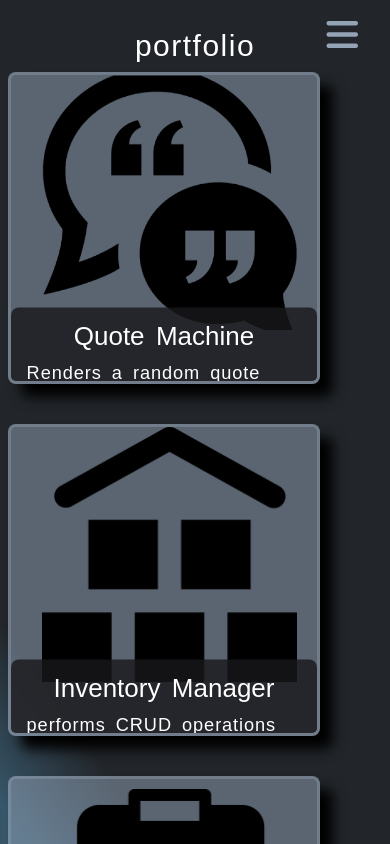
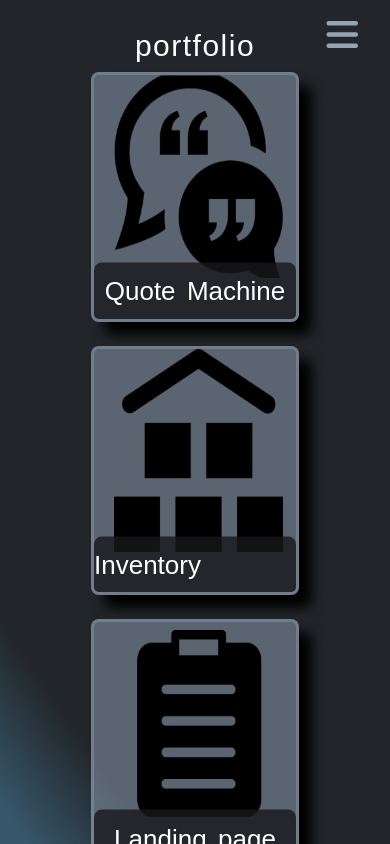
Before and after one commit to santiagomanso/santimanso.com, a React (Create React App) app: page /portfolio in a window 390 px wide. Shown: the top 844 px of the page. Built offline with nearby package versions, Linux system fonts and the light colour scheme.

Commit message:
🔨 🎨 working on projectlist smartphones

```diff
--- a/src/components/Container.jsx
+++ b/src/components/Container.jsx
@@ -3,7 +3,7 @@ import ProjectList from './ProjectList'
 
 const Container = ({ children }) => {
   return (
-    <div className='w-screen h-screen app '>
+    <div className='w-screen h-screen app'>
       <div
         className='h-full max-w-full lg:max-w-[65vw] mx-auto text-white
       grid grid-cols-1 content-start'
--- a/src/components/ProjectList.jsx
+++ b/src/components/ProjectList.jsx
@@ -37,7 +37,7 @@ const ProjectList = () => {
 
   return (
     <>
-      <div className='mt-2 relative flex flex-wrap justify-between gap-x-20 gap-y-10 select-none'>
+      <div className='mt-2 relative flex flex-wrap justify-center gap-x-5 gap-y-6 lg:justify-between  select-none'>
         {projectsData.map((project) => (
           <div
             onClick={() => {
@@ -52,7 +52,7 @@ const ProjectList = () => {
               setVideo('video feature is currently beeing developed')
             }}
             key={project.id}
-            className='relative overflow-hidden group card border-solid border-[3px] border-secondary/40 hover:border-white/60  h-60 w-60 bg-slate-400/50 hover:bg-black/20 rounded-md cursor-pointer'
+            className='relative overflow-hidden group card border-solid border-[3px] border-secondary/40 hover:border-white/60  h-48 w-40 lg:h-60 lg:w-60  bg-slate-400/50 hover:bg-black/20 rounded-md cursor-pointer'
           >
             <div className='text-white'>
               <img
@@ -62,7 +62,7 @@ const ProjectList = () => {
               />
             </div>
             <div
-              className='relative h-full bg-zinc-900/80 translate-y-[76%] group-hover:-translate-y-[0%] flex flex-col gap-1 justify-start items-center text-white
+              className='relative h-full bg-zinc-900/80  translate-y-[77%] lg:translate-y-[76%] group-hover:-translate-y-[0%] flex flex-col gap-1 justify-start items-center text-white
               group-hover:bg-zinc-900/80 rounded-md   transition-all duration-[450ms]'
             >
               <h1 className='pt-2 xl:pt-3 text-xl md:text-xl lg:text-3xl xl:text-3xl'>
```
